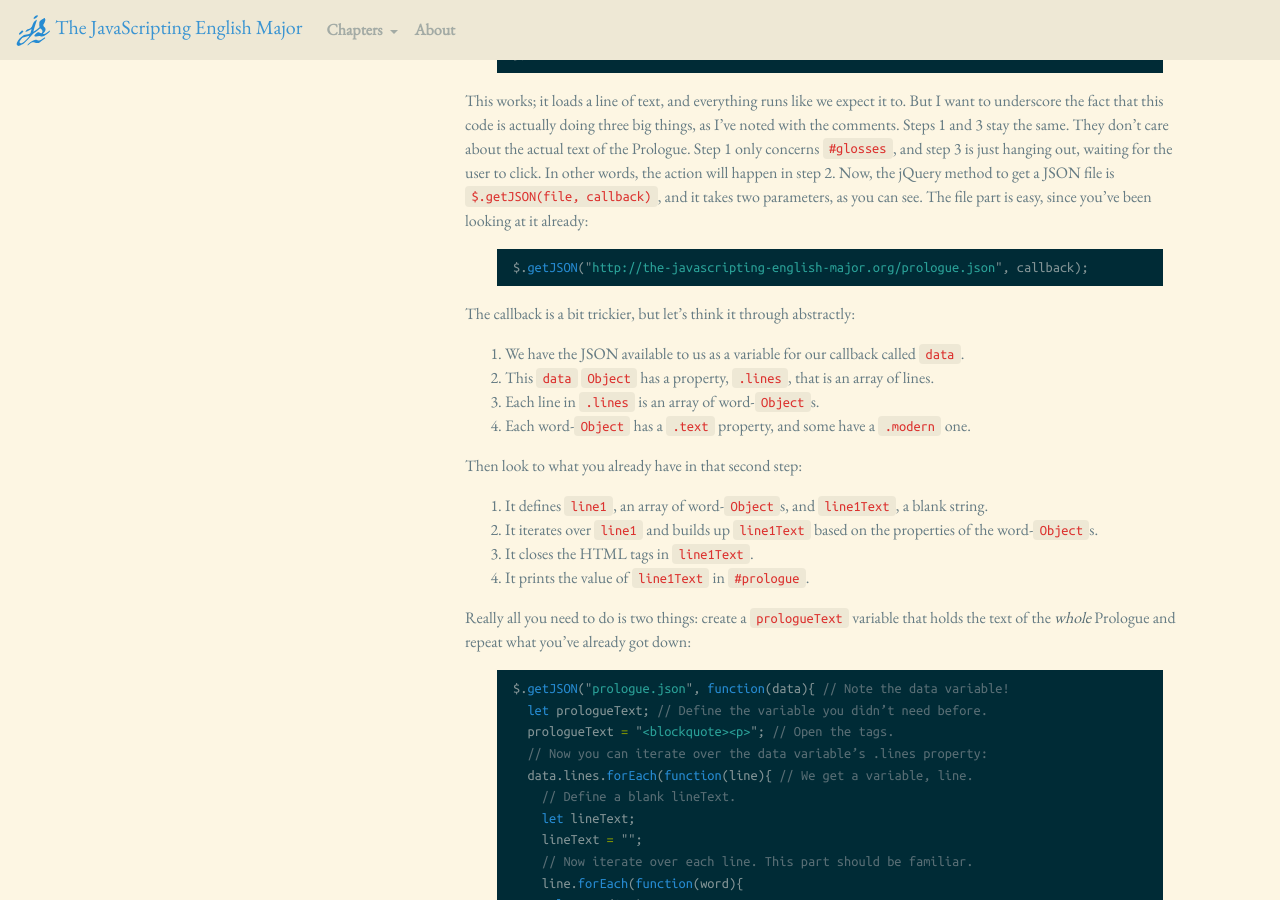
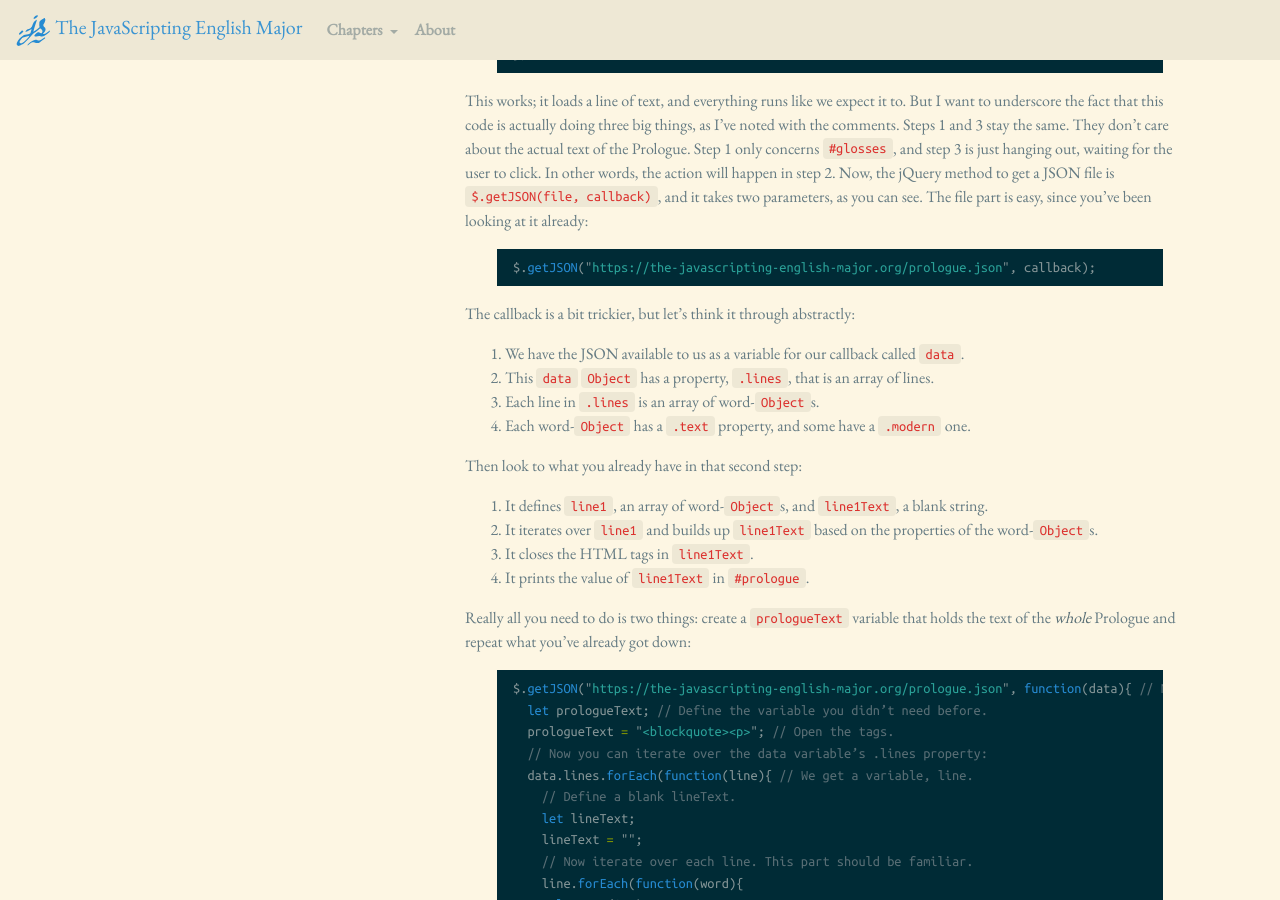
Before and after one commit to muziejus/javascripting-english-major, a Jekyll site: the page built from 9-dataset.md, in a window 1280 px wide and 900 px high, scrolled down 8617 px. Built offline with Jekyll 4.4.1, drawn with Linux system fonts in a browser that asks for light colours; nearby versions of some CDN libraries; some of the changed lines change nothing that is shown.

Commit message:
Switch link to https for json file.

````diff
--- a/9-dataset.md
+++ b/9-dataset.md
@@ -510,7 +510,7 @@ JSON file is `$.getJSON(file, callback)`, and it takes two parameters, as you
 can see. The file part is easy, since you’ve been looking at it already:
 
 ```javascript
-$.getJSON("http://the-javascripting-english-major.org/prologue.json", callback);
+$.getJSON("https://the-javascripting-english-major.org/prologue.json", callback);
 ```
 
 The callback is a bit trickier, but let's think it through abstractly:
@@ -532,7 +532,7 @@ Really all you need to do is two things: create a `prologueText` variable that
 holds the text of the *whole* Prologue and repeat what you’ve already got down:
 
 ```javascript
-$.getJSON("prologue.json", function(data){ // Note the data variable!
+$.getJSON("https://the-javascripting-english-major.org/prologue.json", function(data){ // Note the data variable!
   let prologueText; // Define the variable you didn’t need before.
   prologueText = "<blockquote><p>"; // Open the tags.
   // Now you can iterate over the data variable’s .lines property:
````
